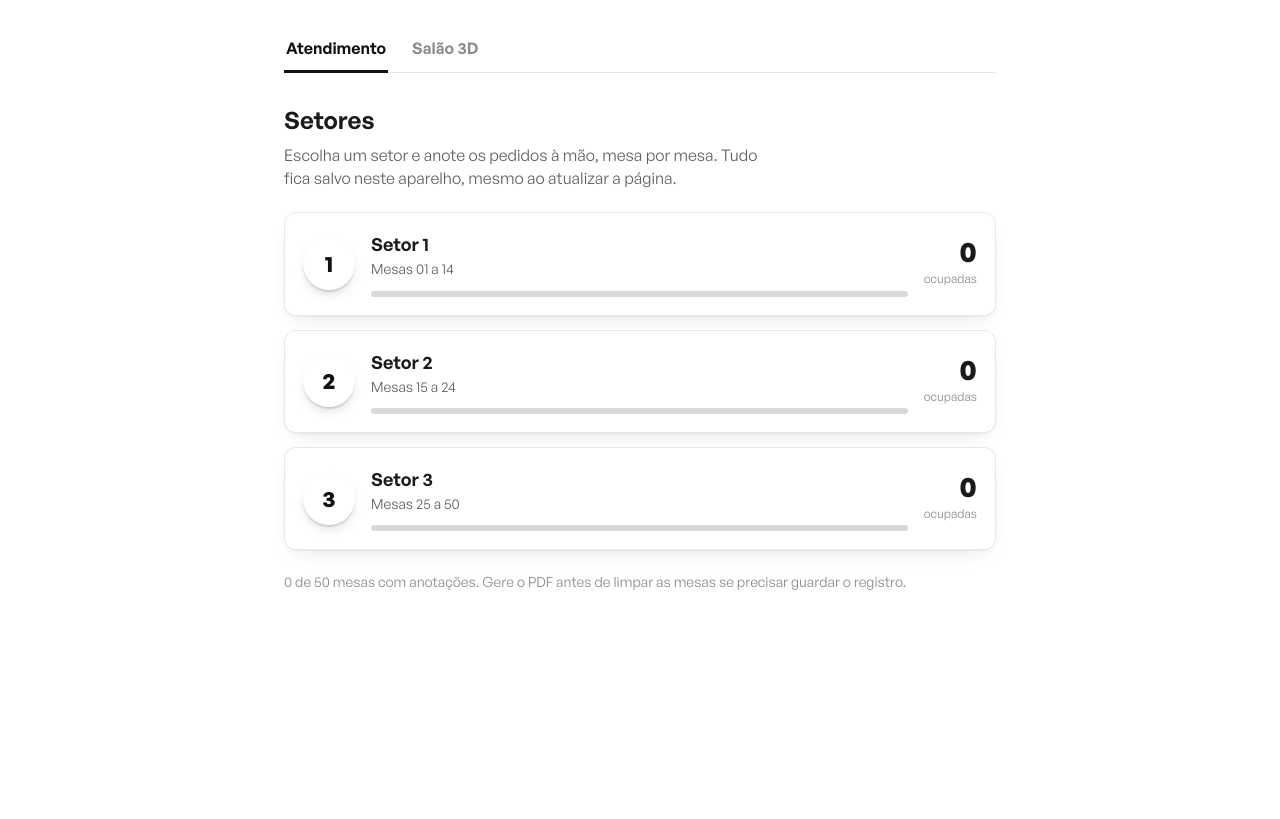
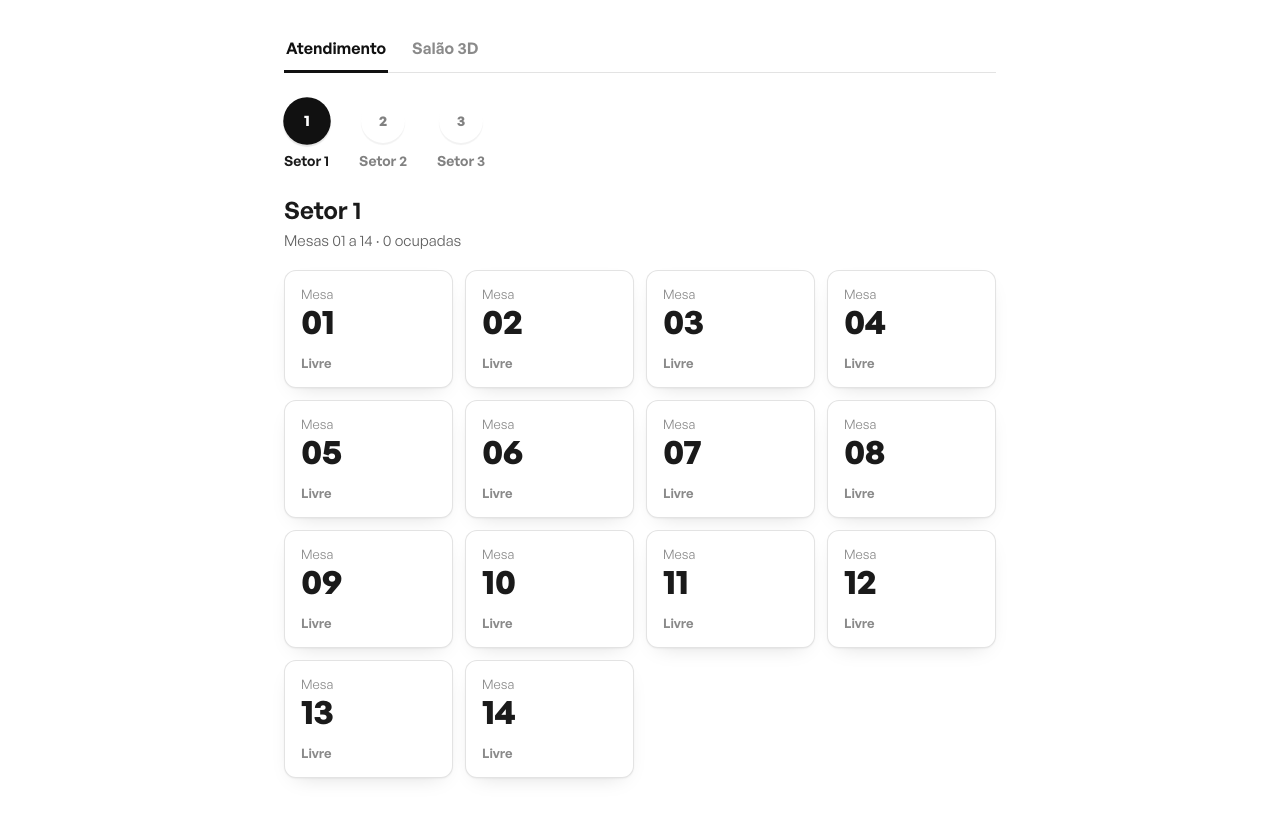
Before and after one commit to Usatendente/USatendente.github.io, a plain HTML site: page index.html in a window 1280 px wide. Shown: the part 91-910 px from the top of the page. Before the commit the page ends 800 px from the top, so only its background shows below. Drawn offline with Linux system fonts and the light colour scheme.

Commit message:
Add files via upload

```diff
--- a/index.html
+++ b/index.html
@@ -151,14 +151,7 @@ const hm=ts=>new Date(ts).toLocaleTimeString("pt-BR",{hour:"2-digit",minute:"2-d
 const count=s=>{let c=0;for(let n=s.a;n<=s.b;n++)if(occ(n))c++;return c};
 const plural=(c,a,b)=>c==1?a:b;
 function render(a){
- const m=location.hash.match(/^#setor-(\d)$/),main=$("#main"),is3=location.hash==="#salao-3d";main.className=a?"enter":"";$(".wrap").classList.toggle("wide",is3);$(".hd").classList.toggle("wide",is3);document.querySelectorAll(".mt button").forEach(b=>b.setAttribute("aria-current",String((b.dataset.go==="salao-3d")===is3)));if(is3){show3D();document.title="Salão 3D · US Motoca";return}
- if(!m){
-  const tot=SEC.reduce((x,s)=>x+count(s),0);
-  main.innerHTML=`<section class="intro"><h2>Setores</h2><p>Escolha um setor e anote os pedidos à mão, mesa por mesa. Tudo fica salvo neste aparelho, mesmo ao atualizar a página.</p></section>
-  <div class="list${a?" a":""}">${SEC.map(s=>{const c=count(s),t=s.b-s.a+1;return `<button class="row s${s.id}" style="--i:${s.id}" data-go="setor-${s.id}"><span class="bd">${s.id}</span><span class="rt"><b>Setor ${s.id}</b><small>Mesas ${p2(s.a)} a ${p2(s.b)}</small><span class="bar"><i style="width:${c/t*100}%"></i></span></span><span class="cn"><b>${c}</b><small>${plural(c,"ocupada","ocupadas")}</small></span></button>`}).join("")}</div>
-  <p class="note">${tot} de 50 mesas com anotações. Gere o PDF antes de limpar as mesas se precisar guardar o registro.</p>`;
-  document.title="US Motoca · Comanda";return;
- }
+ const m=location.hash.match(/^#setor-(\d)$/)||[0,1],main=$("#main"),is3=location.hash==="#salao-3d";main.className=a?"enter":"";$(".wrap").classList.toggle("wide",is3);$(".hd").classList.toggle("wide",is3);document.querySelectorAll(".mt button").forEach(b=>b.setAttribute("aria-current",String((b.dataset.go==="salao-3d")===is3)));if(is3){show3D();document.title="Salão 3D · US Motoca";return}
  const s=SEC[m[1]-1];if(!s){location.hash="";return}
  let g="";for(let n=s.a;n<=s.b;n++){const o=occ(n);g+=`<button class="t${o?" occ":""}" style="--i:${n-s.a}" data-t="${n}"><span class="lb">Mesa</span><span class="num">${p2(n)}</span>${o?`<span class="pv">${esc(full(n).length>1?full(n).map((c,k)=>cn(c,k)).join(", "):((full(n)[0].n.trim()?full(n)[0].n.trim()+" · ":"")+full(n)[0].t.trim()))}</span>`:""}<span class="st">${o?"Ocupada · "+(full(n).length>1?full(n).length+" comandas · ":"")+hm(at0(n)):"Livre"}</span></button>`}
  const c=count(s);
```
